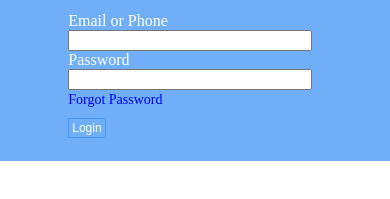
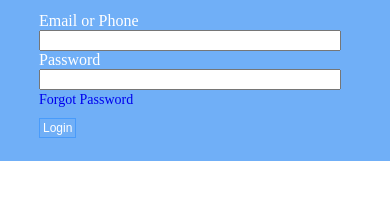
Before and after one commit to shuvro-baset/web-design-practise, a plain HTML site: page facebook_login_page/index.html in a window 390 px wide. Shown: the part 75-274 px from the top of the page. Drawn offline with Linux system fonts and the light colour scheme; a web font is replaced by a local one.

Commit message:
header part done

```diff
--- a/facebook_login_page/css/responsive.css
+++ b/facebook_login_page/css/responsive.css
@@ -32,3 +32,8 @@
     margin-top: 10px;
   }
 }
+@media screen and (max-width: 480px) {
+  .container {
+    width: 80%;
+  }
+}
--- a/facebook_login_page/css/style.css
+++ b/facebook_login_page/css/style.css
@@ -16,6 +16,7 @@ body {
 .container {
   width: 65%;
   margin: auto;
+  max-width: 860px;
 }
 .logo-area {
   width: 30%;
--- a/facebook_login_page/index.html
+++ b/facebook_login_page/index.html
@@ -14,7 +14,8 @@
 </head>
 <body>
 
-    <div class="header">
+    <!-- header part start -->
+    <header class="header">
         <div class="container">
             <div class="logo-area">
                 <img src="images/logo.svg" alt="facebook">
@@ -39,7 +40,9 @@
 
             </div>
         </div>
-    </div>
+    </header>
+    <!-- header end start -->
+
 
 </body>
 </html>
```
